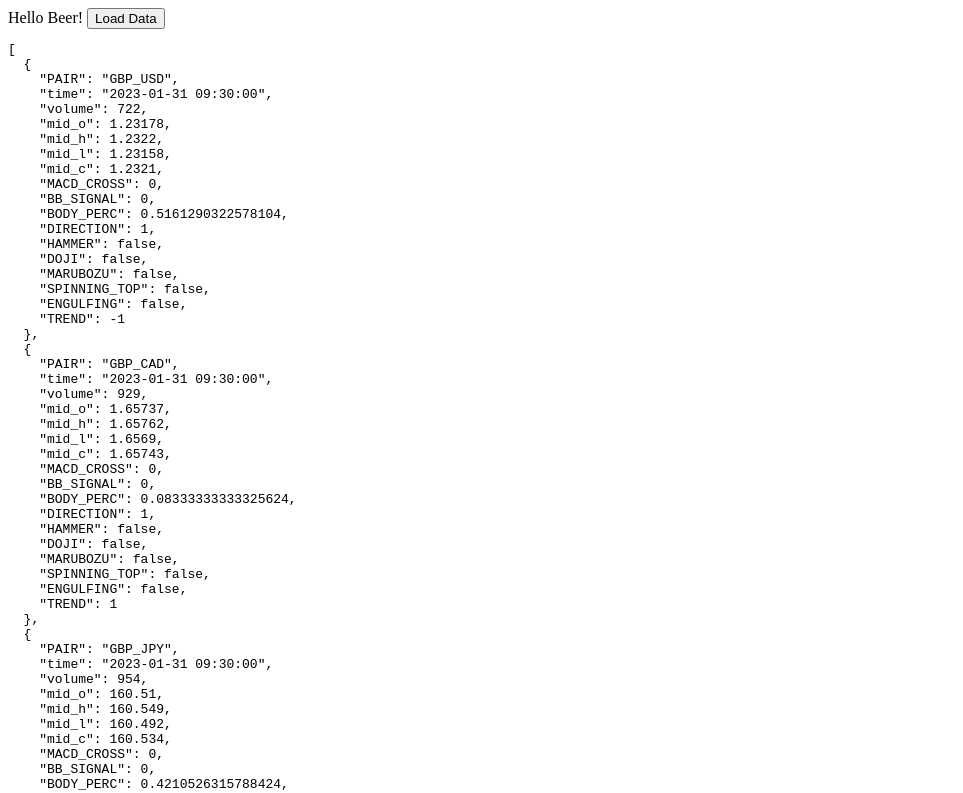
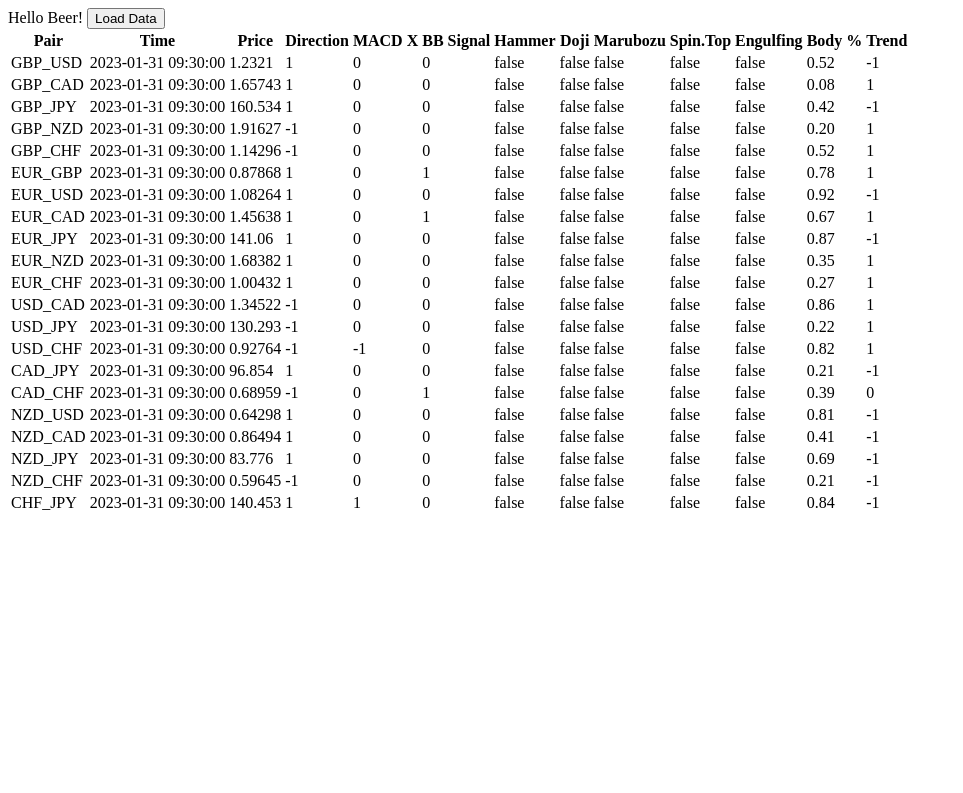
Before and after one commit to mathewqpmiller/Python-ForexTradingBot, a plain HTML site: page WebDashStarter/static/index.html in a window 1280 px wide. Both pictures are taken after a click on the button "Load Data". Shown: the top 793 px of the page, without its empty margins (0-963 px from the left). Drawn offline with nearby package versions, Linux system fonts and the light colour scheme.

Commit message:
#56 - Indicator Web Dash #5 - KPI Data Table

```diff
--- a/WebDashStarter/static/index.html
+++ b/WebDashStarter/static/index.html
@@ -11,7 +11,46 @@
     <div id="app">
         {{ message }}
         <button @click="loadData">Load Data</button>
-        <pre>{{ JSON.stringify(kpiData, null, 2) }}</pre>
+
+        <dif class="tableContainer">
+            <table>
+                <thead>
+                    <tr>
+                        <th>Pair</th>
+                        <th>Time</th>
+                        <th>Price</th>
+                        <th>Direction</th>
+                        <th>MACD X</th>
+                        <th>BB Signal</th>
+                        <th>Hammer</th>
+                        <th>Doji</th>
+                        <th>Marubozu</th>
+                        <th>Spin.Top</th>
+                        <th>Engulfing</th>
+                        <th>Body %</th>
+                        <th>Trend</th>
+                    </tr>
+                </thead>
+                <tbody>
+                    <tr v-for="item in kpiData" >
+                        <td>{{ item.PAIR }}</td>
+                        <td>{{ item.time }}</td>
+                        <td>{{ item.mid_c }}</td>
+                        <td>{{ item.DIRECTION }}</td>
+                        <td>{{ item.MACD_CROSS }}</td>
+                        <td>{{ item.BB_SIGNAL }}</td>
+                        <td>{{ item.HAMMER }}</td>
+                        <td>{{ item.DOJI }}</td>
+                        <td>{{ item.MARUBOZU }}</td>
+                        <td>{{ item.SPINNING_TOP }}</td>
+                        <td>{{ item.ENGULFING }}</td>
+                        <td>{{ item.BODY_PERC.toFixed(2) }}</td>
+                        <td>{{ item.TREND }}</td>
+                    </tr>
+                </tbody>
+            </table>
+        </dif>
+
     </div>
     <script src="app.js"></script>
 </body>
```
